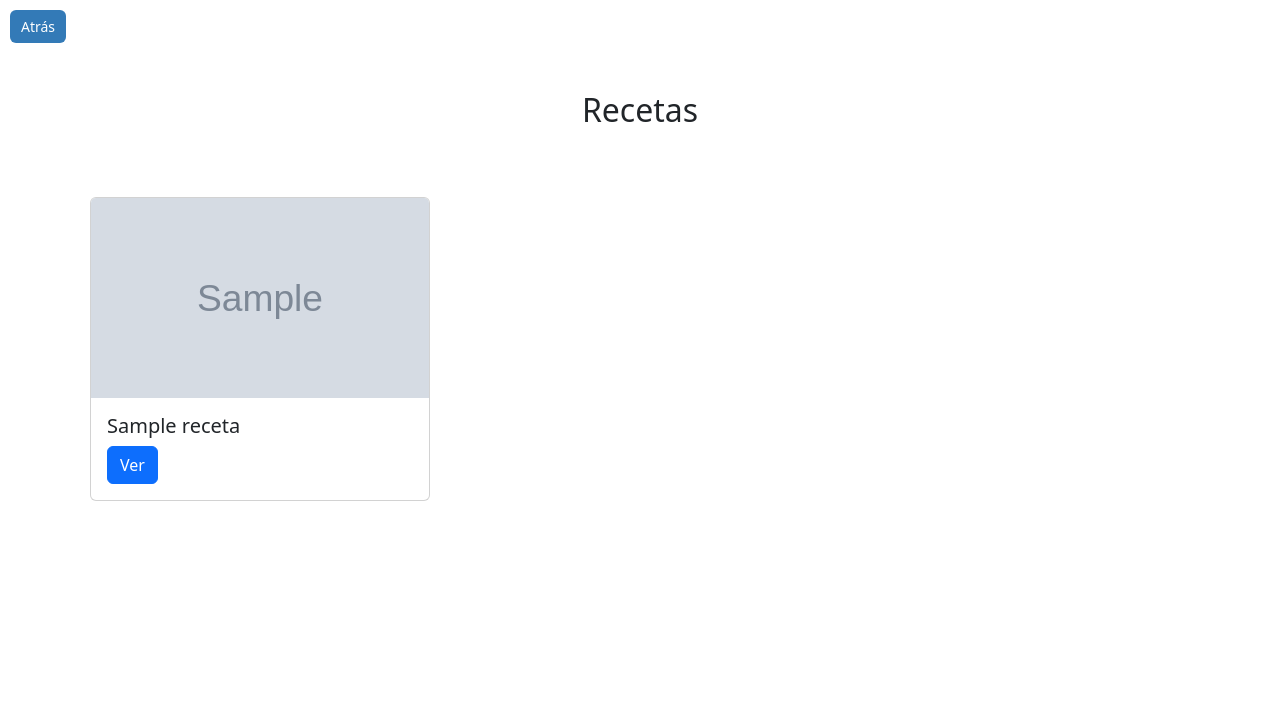
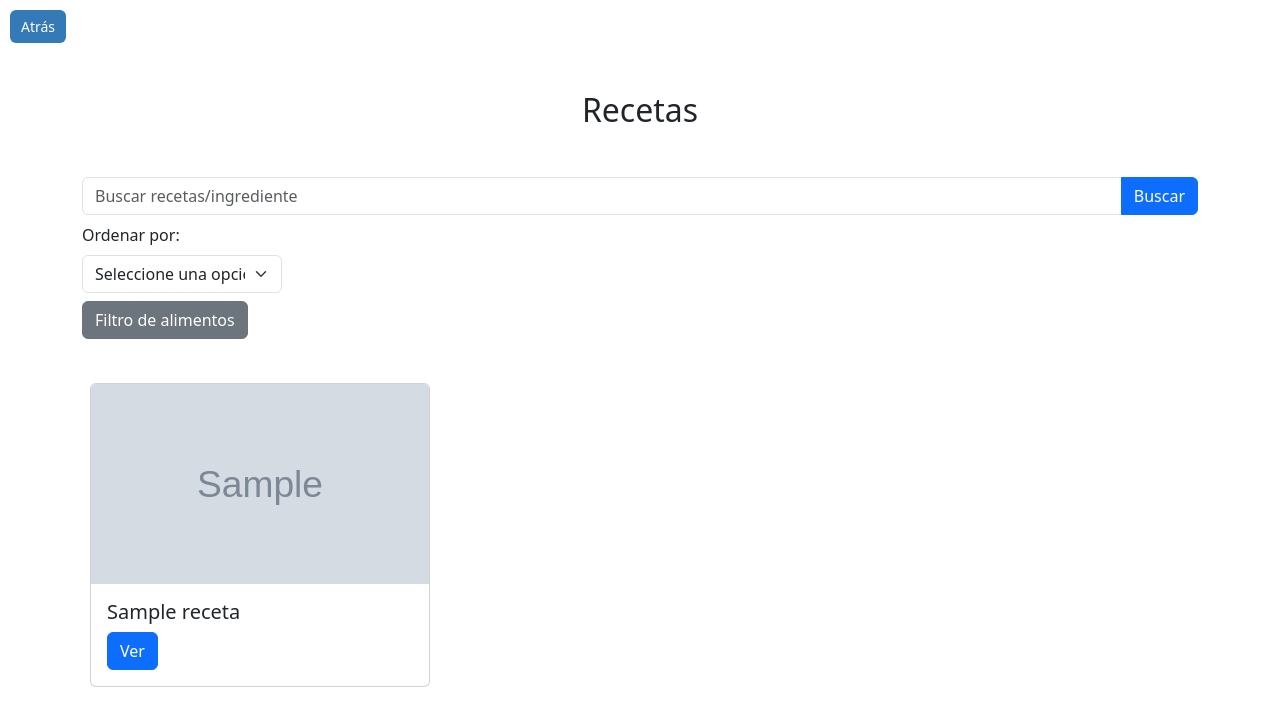
Before and after one commit to tylwerr/bd-tarea-2, a PHP site: page /recetas.php in a window 1280 px wide. Shown: the top 706 px of the page. Run offline with PHP 8.4, Linux system fonts and the light colour scheme; tables that the repository leaves empty or names only in its code hold one stand-in row (values such as "Sample post"); grey boxes marked "Sample" are stand-in pictures.

Commit message:
buscador y filtro listo

```diff
--- a/PHP/recetas.php
+++ b/PHP/recetas.php
@@ -2,8 +2,30 @@
 
 include_once("config.php");
 $conn = Cconexion::ConexionBD();
-$sql = "SELECT * FROM recetas";
-$stmt = $conn->query($sql);
+
+if (isset($_GET['orden'])){
+    $orden = $_GET['orden'];
+} else {
+    $orden = 'ascendente';
+}
+if (isset($_GET['q'])) {
+    $consulta = $_GET['q'];
+    $filtro = $_GET['filtro'];
+
+    if (!empty($filtro)) {
+        $sql = "SELECT * FROM recetas WHERE (nombre_receta LIKE :consulta OR ingredientes_filtro LIKE :consulta) AND (etiquetas LIKE :filtro OR tipo_platillo LIKE :filtro) ORDER BY promedio_calificaciones " . ($orden === 'ascendente' ? 'ASC' : 'DESC');
+        $stmt = $conn->prepare($sql);
+        $stmt->execute([':consulta' => '%' . $consulta . '%', ':filtro' => '%' . $filtro . '%']);
+    } else {
+        $sql = "SELECT * FROM recetas WHERE nombre_receta LIKE :consulta OR ingredientes_filtro LIKE :consulta ORDER BY promedio_calificaciones " . ($orden === 'ascendente' ? 'ASC' : 'DESC');
+        $stmt = $conn->prepare($sql);
+        $stmt->execute([':consulta' => '%' . $consulta . '%']);
+    }
+} else {
+    $sql = "SELECT * FROM recetas ORDER BY promedio_calificaciones " . ($orden === 'ascendente' ? 'ASC' : 'DESC');
+    $stmt = $conn->query($sql);
+}
+
 ?>
 
 <!DOCTYPE html>
@@ -42,8 +64,42 @@ $stmt = $conn->query($sql);
         <a href="principal.php" class="btn btn-back">Atrás</a>
     </div>
     <h2 class="text-center my-5">Recetas</h2>
-
     <div class="container">
+        <form action="recetas.php" method="GET" class="mb-4">
+            <div class="input-group">
+                <input type="text" class="form-control" name="q" placeholder="Buscar recetas/ingrediente">
+                <button type="submit" class="btn btn-primary">Buscar</button>
+            </div>
+            <div class="mt-2">
+                <label for="orden" class="form-label">Ordenar por:</label>
+                <select name="orden" class="form-select" id="orden" style="max-width: 200px">
+                    <option selected disabled>Seleccione una opcion:</option>
+                    <option value="ascendente">Calificacion (De menor a mayor)</option>
+                    <option value="descendente">Calificacion (De mayor a menor)</option>
+                </select>
+            </div>
+            <div class="mt-2">
+                <button type="button" class="btn btn-secondary" id="mostrarFiltro">Filtro de alimentos</button>
+                <div id="filtroDropdown" style="display: none;">
+                    <select name="filtro" class="form-select">
+                        <option value="">Todas las recetas </option>
+                        <optgroup label="Tipos de menu">
+                            <option value="Tiene gluten">Con gluten</option>
+                            <option value="Sin gluten" >Sin gluten</option>
+                            <option value="Tiene lactosa">Con lactosa</option>
+                            <option value="Sin lactosa">Sin lactosa</option>
+                            <option value="Apto para diabéticos"> Para diabeticos</option>
+                            <option value="Apto para veganos"> Para veganos</option>
+                        </optgroup>
+                        <optgroup label = "Tipo de platos">
+                            <option value="Entrada">Plato de entrada</option>
+                            <option value="Plato de fondo">Plato de fondo</option>
+                            <option value="Postre">Postre</option>
+                        </optgroup>
+                    </select>
+                </div>
+            </div>
+        </form>
         <div class="row">
             <?php while ($row = $stmt->fetch(PDO::FETCH_ASSOC)) { ?>
             <div class="col-md-4">
@@ -58,8 +114,24 @@ $stmt = $conn->query($sql);
             <?php } ?>
         </div>
     </div>
+    <script>
+        const mostrarFiltrosButton = document.getElementById('mostrarFiltro');
+        const filtroDropdown = document.getElementById('filtroDropdown');
+        const ordenSelect = document.getElementById('orden');
 
-    <script src="https://cdn.jsdelivr.net/npm/bootstrap@5.3.2/dist/js/bootstrap.bundle.min.js" integrity="sha384-C6RzsynM9kWDrMNeT87bh95OGNyZPhcTNXj1NW7RuBCsyN/o0jlpcV8Qyq46cDfL" crossorigin="anonymous"></script>
 
+        mostrarFiltrosButton.addEventListener('click', function() {
+            if (filtroDropdown.style.display === 'none') {
+                filtroDropdown.style.display = 'block';
+            } else {
+                filtroDropdown.style.display = 'none';
+            }
+        });
+
+        ordenSelect.addEventListener('change', function() {
+            document.forms[0].submit();
+        });
+    </script>
+    <script src="https://cdn.jsdelivr.net/npm/bootstrap@5.3.2/dist/js/bootstrap.bundle.min.js" integrity="sha384-C6RzsynM9kWDrMNeT87bh95OGNyZPhcTNXj1NW7RuBCsyN/o0jlpcV8Qyq46cDfL" crossorigin="anonymous"> </script>
 </body>
 </html>
```
